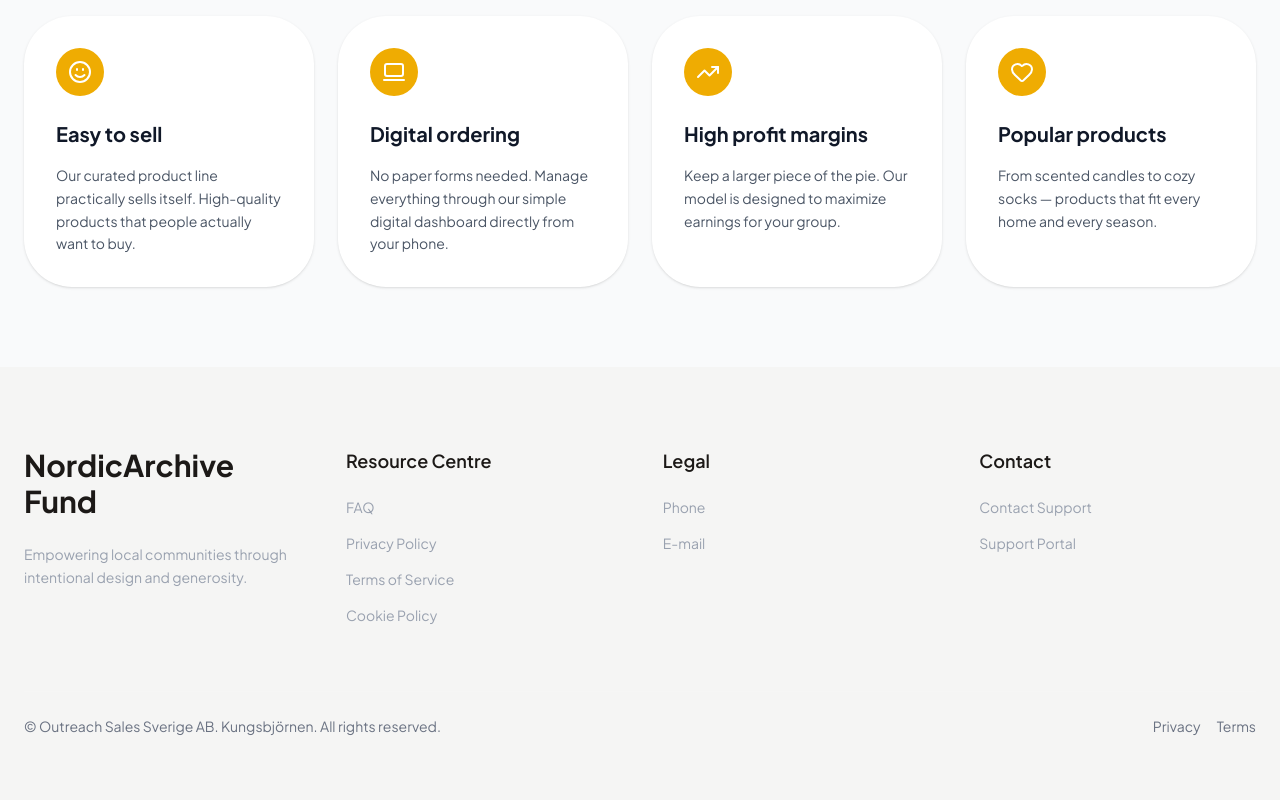
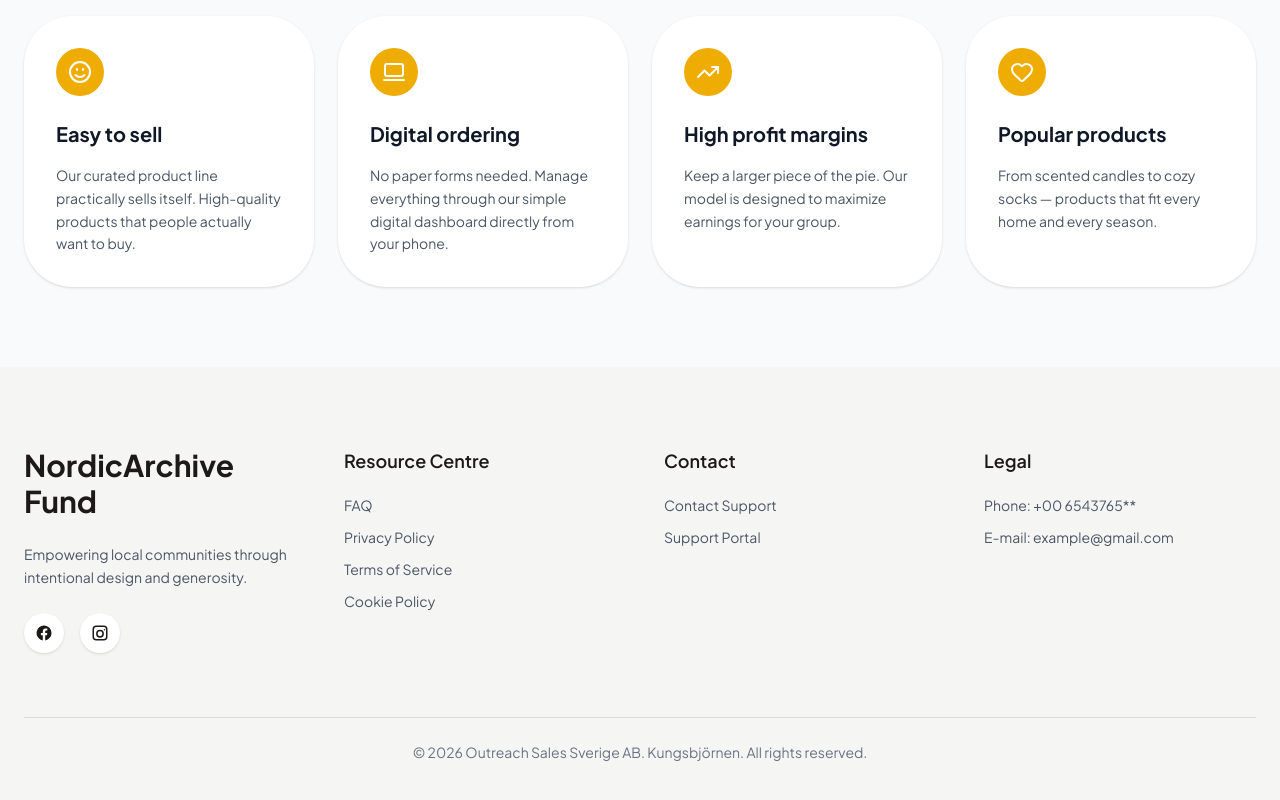
Before and after one commit to apponislam/proteinw-frontend, a Next.js app: page / in a window 1280 px wide. Shown: the part 1045-1845 px from the top of the page. Built offline with nearby package versions, Linux system fonts and the light colour scheme; no server answers.

Commit message:
footer updated

```diff
--- a/components/Footer.tsx
+++ b/components/Footer.tsx
@@ -1,65 +1,93 @@
-import React from "react";
-
-const footerLinks = [
-    {
-        title: "Resource Centre",
-        links: ["FAQ", "Privacy Policy", "Terms of Service", "Cookie Policy"],
-    },
-    {
-        title: "Legal",
-        links: ["Phone", "E-mail"],
-    },
-    {
-        title: "Contact",
-        links: ["Contact Support", "Support Portal"],
-    },
-];
+import Link from "next/link";
+import { FacebookIcon, InstagramIcon } from "./icons/SocialIcons";
 
 const Footer = () => {
     return (
         <footer className="bg-[#F5F5F4] text-[#1C1917] py-20">
             <div className="container mx-auto px-6">
-                <div className="grid grid-cols-1 lg:grid-cols-4 gap-14">
-                    {/* Left Content */}
-                    <div className="lg:col-span-1">
+                <div className="grid grid-cols-1 md:grid-cols-2 lg:grid-cols-4 gap-12">
+                    {/* Brand */}
+                    <div>
                         <h2 className="text-3xl font-bold mb-6">NordicArchive Fund</h2>
 
-                        <p className="text-gray-400 leading-relaxed text-sm max-w-sm">Empowering local communities through intentional design and generosity.</p>
+                        <p className="text-gray-600 leading-relaxed text-sm max-w-xs">Empowering local communities through intentional design and generosity.</p>
+
+                        {/* Social Icons */}
+                        <div className="flex items-center gap-4 mt-6">
+                            <Link href="/" className="w-10 h-10 rounded-full bg-white flex items-center justify-center shadow-sm hover:bg-[#EFAC02] hover:text-white transition-all duration-300">
+                                <FacebookIcon size={18} />
+                            </Link>
+
+                            <Link href="/" className="w-10 h-10 rounded-full bg-white flex items-center justify-center shadow-sm hover:bg-[#EFAC02] hover:text-white transition-all duration-300">
+                                <InstagramIcon size={18} />
+                            </Link>
+                        </div>
                     </div>
 
-                    {/* Footer Links */}
-                    <div className="lg:col-span-3 grid grid-cols-1 sm:grid-cols-3 gap-10">
-                        {footerLinks.map((section, index) => (
-                            <div key={index}>
-                                <h3 className="text-lg font-semibold mb-5">{section.title}</h3>
+                    {/* Resource Centre */}
+                    <div>
+                        <h3 className="text-lg font-semibold mb-5">Resource Centre</h3>
 
-                                <ul className="space-y-3">
-                                    {section.links.map((link, idx) => (
-                                        <li key={idx}>
-                                            <a href="#" className="text-gray-400 hover:text-[#EFAC02] transition-colors duration-300 text-sm">
-                                                {link}
-                                            </a>
-                                        </li>
-                                    ))}
-                                </ul>
-                            </div>
-                        ))}
+                        <ul className="space-y-3 text-sm text-gray-600">
+                            <li>
+                                <Link href="/faq" className="hover:text-[#EFAC02] transition-colors">
+                                    FAQ
+                                </Link>
+                            </li>
+
+                            <li>
+                                <Link href="/privacy-policy" className="hover:text-[#EFAC02] transition-colors">
+                                    Privacy Policy
+                                </Link>
+                            </li>
+
+                            <li>
+                                <Link href="/terms-of-service" className="hover:text-[#EFAC02] transition-colors">
+                                    Terms of Service
+                                </Link>
+                            </li>
+
+                            <li>
+                                <Link href="/cookie-policy" className="hover:text-[#EFAC02] transition-colors">
+                                    Cookie Policy
+                                </Link>
+                            </li>
+                        </ul>
+                    </div>
+
+                    {/* Contact */}
+                    <div>
+                        <h3 className="text-lg font-semibold mb-5">Contact</h3>
+
+                        <ul className="space-y-3 text-sm text-gray-600">
+                            <li>
+                                <Link href="/contact-support" className="hover:text-[#EFAC02] transition-colors">
+                                    Contact Support
+                                </Link>
+                            </li>
+
+                            <li>
+                                <Link href="/support-portal" className="hover:text-[#EFAC02] transition-colors">
+                                    Support Portal
+                                </Link>
+                            </li>
+                        </ul>
+                    </div>
+
+                    {/* Legal */}
+                    <div>
+                        <h3 className="text-lg font-semibold mb-5">Legal</h3>
+
+                        <ul className="space-y-3 text-sm text-gray-600">
+                            <li>Phone: +00 6543765**</li>
+                            <li>E-mail: example@gmail.com</li>
+                        </ul>
                     </div>
                 </div>
 
                 {/* Bottom */}
-                <div className="border-t border-white/10 mt-16 pt-6 flex flex-col md:flex-row items-center justify-between gap-4">
-                    <p className="text-sm text-gray-500 text-center md:text-left">© Outreach Sales Sverige AB. Kungsbjörnen. All rights reserved.</p>
-
-                    <div className="flex items-center gap-4 text-sm text-gray-500">
-                        <a href="#" className="hover:text-[#EFAC02] transition-colors">
-                            Privacy
-                        </a>
-
-                        <a href="#" className="hover:text-[#EFAC02] transition-colors">
-                            Terms
-                        </a>
-                    </div>
+                <div className="border-t border-black/10 mt-16 pt-6">
+                    <p className="text-sm text-gray-500 text-center">© {new Date().getFullYear()} Outreach Sales Sverige AB. Kungsbjörnen. All rights reserved.</p>
                 </div>
             </div>
         </footer>
--- /dev/null
+++ b/components/icons/SocialIcons.tsx
@@ -0,0 +1,17 @@
+import React from "react";
+
+export const FacebookIcon = ({ size = 18, className = "" }) => {
+    return (
+        <svg width={size} height={size} viewBox="0 0 24 24" fill="currentColor" className={className} xmlns="http://www.w3.org/2000/svg">
+            <path d="M22 12a10 10 0 1 0-11.6 9.9v-7H7.9V12h2.5V9.8c0-2.5 1.5-3.9 3.8-3.9 1.1 0 2.2.2 2.2.2v2.4h-1.2c-1.2 0-1.6.8-1.6 1.5V12h2.8l-.4 2.9h-2.4v7A10 10 0 0 0 22 12z" />
+        </svg>
+    );
+};
+
+export const InstagramIcon = ({ size = 18, className = "" }) => {
+    return (
+        <svg width={size} height={size} viewBox="0 0 24 24" fill="currentColor" className={className} xmlns="http://www.w3.org/2000/svg">
+            <path d="M7 2h10a5 5 0 0 1 5 5v10a5 5 0 0 1-5 5H7a5 5 0 0 1-5-5V7a5 5 0 0 1 5-5zm10 2H7a3 3 0 0 0-3 3v10a3 3 0 0 0 3 3h10a3 3 0 0 0 3-3V7a3 3 0 0 0-3-3zm-5 3.8A5.2 5.2 0 1 1 6.8 13 5.2 5.2 0 0 1 12 7.8zm0 2A3.2 3.2 0 1 0 15.2 13 3.2 3.2 0 0 0 12 9.8zM18 6.5a1 1 0 1 1-1 1 1 1 0 0 1 1-1z" />
+        </svg>
+    );
+};
```
